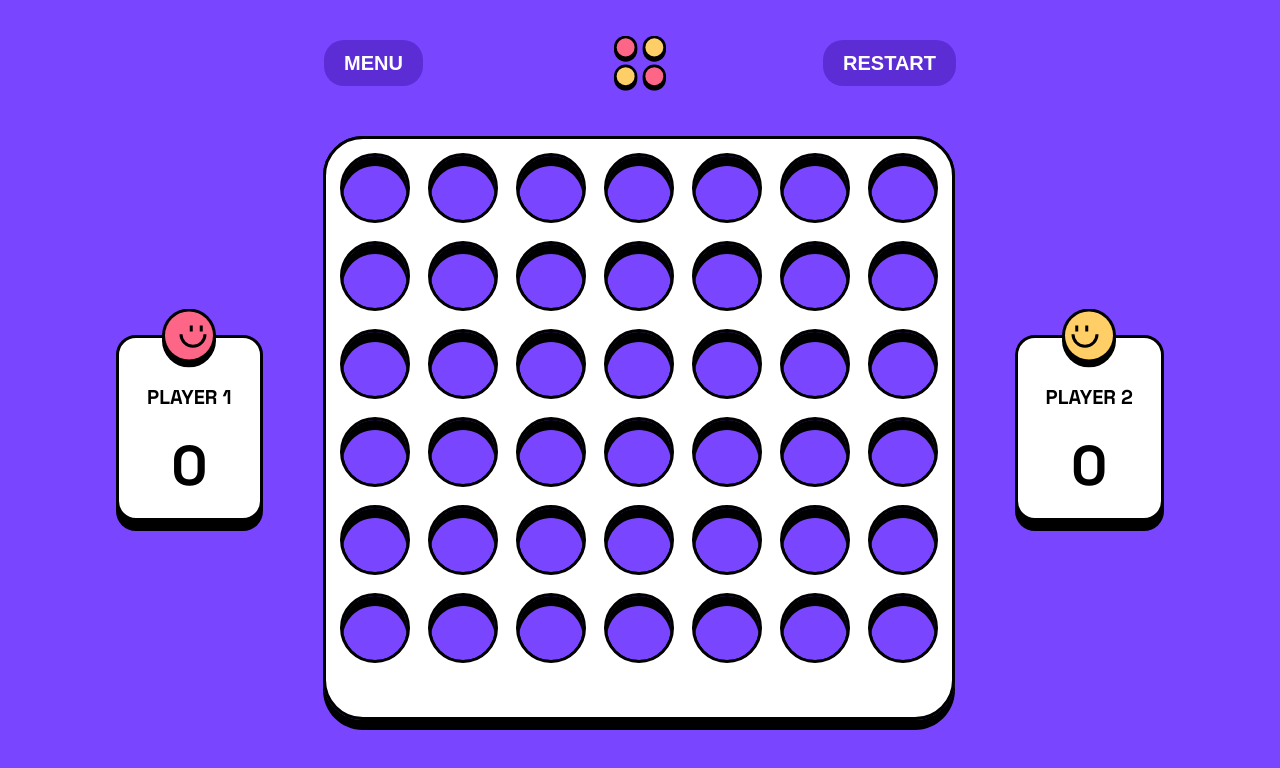
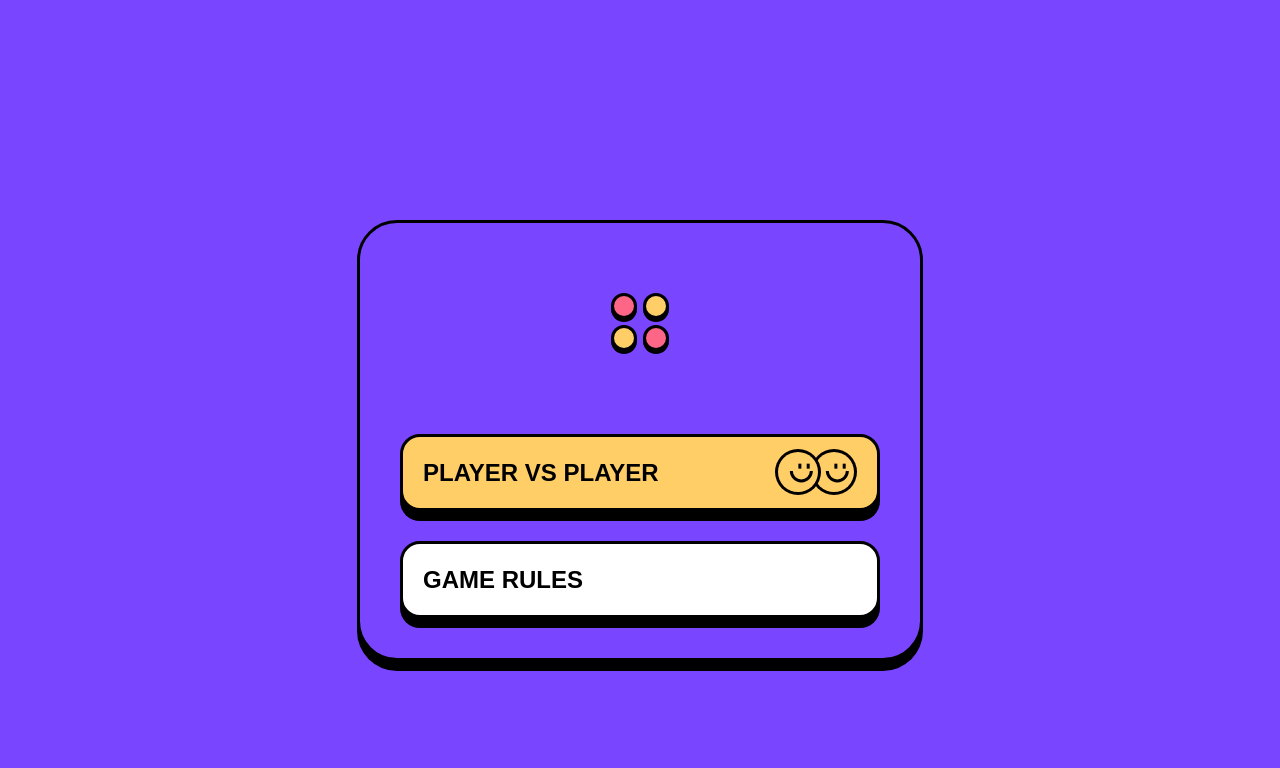
Before and after one commit to ZiyueChloeZhang/connect-four, a React (Vite) app: page / in a window 1280 px wide. Shown: the top 768 px of the page. Built offline with nearby package versions, Linux system fonts and the light colour scheme.

Commit message:
can drop random coin

```diff
--- a/src/components/App.tsx
+++ b/src/components/App.tsx
@@ -40,7 +40,7 @@ function gameStateReducer(gameState: GameState, action: GameStateAction): GameSt
 function App() {
   const [isRulesOpen, setIsRulesOpen] = useState(false);
 
-  const initialGameState: GameState = 'IN_GAME';
+  const initialGameState: GameState = 'IDLE';
   const [gameState, dispatchGameState] = useReducer(gameStateReducer, initialGameState);
 
   return (
--- a/src/components/BoardCell/BoardCell.tsx
+++ b/src/components/BoardCell/BoardCell.tsx
@@ -1,5 +1,9 @@
 import React from 'react'
 import { CellValue, ColNum, RowNum } from '../../shared/interfaces'
+import counterRedLarge from '../../assets/counter-red-large.svg';
+import counterYellowLarge from '../../assets/counter-yellow-large.svg';
+import counterRedSmall from '../../assets/counter-red-small.svg';
+import counterYellowSmall from '../../assets/counter-yellow-small.svg';
 
 type BoardCellProps = {
     rowNum: RowNum,
@@ -9,7 +13,20 @@ type BoardCellProps = {
 
 const BoardCell: React.FC<BoardCellProps> = ({ rowNum, colNum, cellValue }) => {
     return (
-        <span className='board-cell' data-col={colNum} data-row={rowNum} data-value={0}></span>
+        <span className='board-cell' data-col={colNum} data-row={rowNum} data-value={0}>
+            {(cellValue === 1) && (
+                <picture>
+                    <source media="(min-width:768px)" srcSet={counterRedLarge} />
+                    <img src={counterRedSmall} alt="board layer white" />
+                </picture>
+            )}
+            {(cellValue === 2) && (
+                <picture>
+                    <source media="(min-width:768px)" srcSet={counterYellowLarge} />
+                    <img src={counterYellowSmall} alt="board layer white" />
+                </picture>
+            )}
+        </span>
     )
 }
 
--- a/src/components/MainPage/MainPage.scss
+++ b/src/components/MainPage/MainPage.scss
@@ -170,6 +170,10 @@ main {
   box-sizing: border-box;
   span {
     display: block;
+    position: relative;
+    picture {
+      position: absolute;
+    }
   }
   padding: 10.62px 10.6px 32px 10.6px;
   gap: 12.72px;
--- a/src/components/MainPage/MainPage.tsx
+++ b/src/components/MainPage/MainPage.tsx
@@ -65,15 +65,15 @@ function inGameStateReducer(inGameState: InGameState, action: InGameStateAction)
 }
 
 const MainPage: React.FC<MainPageProps> = ({ pause, restart }) => {
-    const [inGameState, dispatchInGameState] = useReducer(inGameStateReducer, initialInGameState);
-    const { board, currentPlayer, playerScores, timer } = inGameState;
+    const [{ board, currentPlayer, playerScores, timer }, dispatch] = useReducer(inGameStateReducer, initialInGameState);
 
     return (
         <>
             <nav>
                 <button className='toolBtn' onClick={pause}>menu</button>
                 <img src={connectFourLogo} alt="connect four logo" id='logo' />
-                <button className='toolBtn' onClick={restart}>restart</button>
+                {/* <button className='toolBtn' onClick={restart}>restart</button> */}
+                <button className='toolBtn' onClick={() => dispatch({ type: 'DROP', columnIndex: Math.floor(Math.random() * 7) })}>FUN</button>
             </nav>
             <main>
                 <div className='score-board'>
@@ -89,7 +89,7 @@ const MainPage: React.FC<MainPageProps> = ({ pause, restart }) => {
                         <img src={boardLayerWhiteSmall} alt="board layer white" />
                     </picture>
                     <div id='virtual-board'>
-                        {flatten(EMPTY_BOARD).map(({ row, col, value }, index) => (<BoardCell key={index} rowNum={row} colNum={col} cellValue={value} />))}
+                        {flatten(board).map(({ row, col, value }, index) => (<BoardCell key={index} rowNum={row} colNum={col} cellValue={value} />))}
                     </div>
                     <picture>
                         <source media="(min-width:768px)" srcSet={boardLayerBlackLarge} />
--- a/src/components/PauseDialog/PauseDialog.scss
+++ b/src/components/PauseDialog/PauseDialog.scss
@@ -5,6 +5,7 @@
   position: fixed;
   inset: 0;
   height: fit-content;
+  z-index: 999;
 
   h1 {
     @include heading-l;
```
